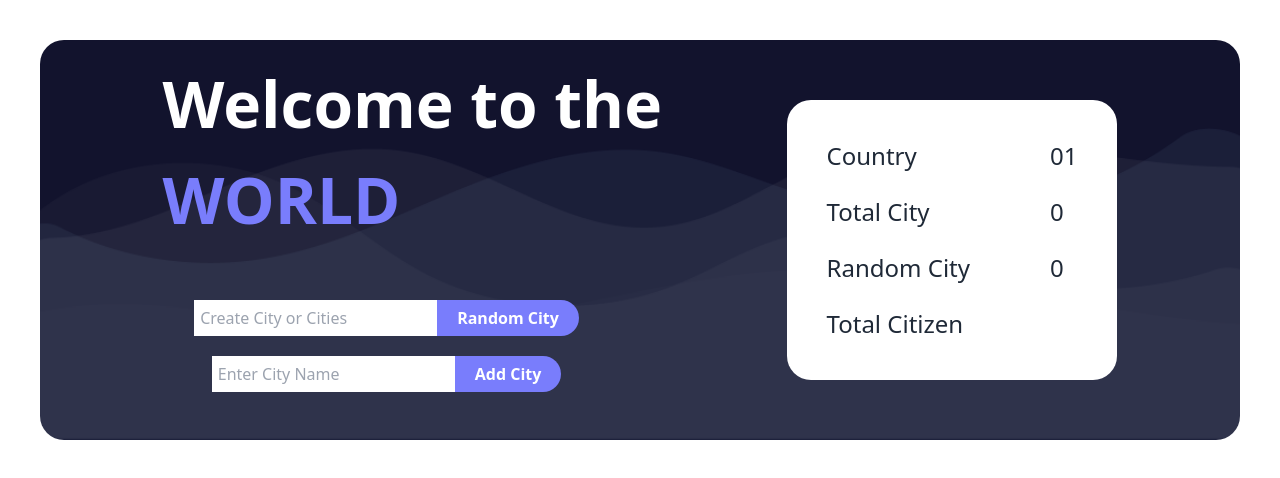
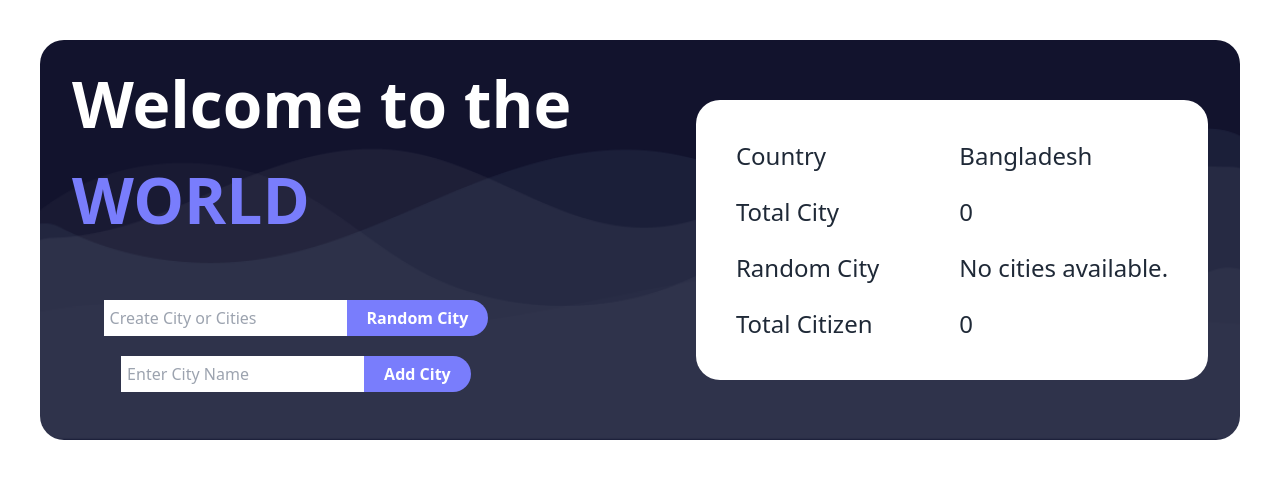
Before and after one commit to mdmmalamin/generateData, a React (Vite) app: page / in a window 1280 px wide. Shown: the top 478 px of the page. Built offline with nearby package versions, Linux system fonts and the light colour scheme.

Commit message:
Random City showing fixed

```diff
--- a/src/pages/Home/Banner/Banner.jsx
+++ b/src/pages/Home/Banner/Banner.jsx
@@ -3,10 +3,10 @@ import bgBanner from "../../../assets/bgBanner.png";
 import CreateCityForm from "../../../components/Form/CreateCityForm";
 import { DataContext } from "../../../contexts/Providers/DataProvider";
 import AddCityForm from "../../../components/Form/AddCityForm";
-import AllCitiesForm from "../../../components/Form/AllCitiesForm";
+// import AllCitiesForm from "../../../components/Form/AllCitiesForm";
 const Banner = () => {
   const {allCity} = useContext(DataContext);
-  const selectRandomCity = Math.floor(Math.random() * allCity.length);
+  const RandomCityIdx = Math.floor(Math.random() * allCity.length);
   // console.log(allCity[selectRandomCity].city);
   return (
     <div
@@ -33,9 +33,10 @@ const Banner = () => {
             <p>Total Citizen</p>
           </div>
           <div className="space-y-6">
-            <p>01</p>
+            <p>Bangladesh</p>
             <p>{allCity ? allCity.length : 0}</p>
-            <p>{allCity ? allCity[selectRandomCity]?.city : "No cities available."}</p>
+            {/* <p>{!allCity ? 'No cities available.' : allCity[RandomCityIdx]?.city}</p> */}  {/* TODO fix this! */}
+            <p>{`${allCity}` ? `${allCity[RandomCityIdx]?.city}` : 'No cities available.'}</p>
             <p>{allCity ? allCity.length * 50 : 0}</p>
           </div>
         </div>
```
